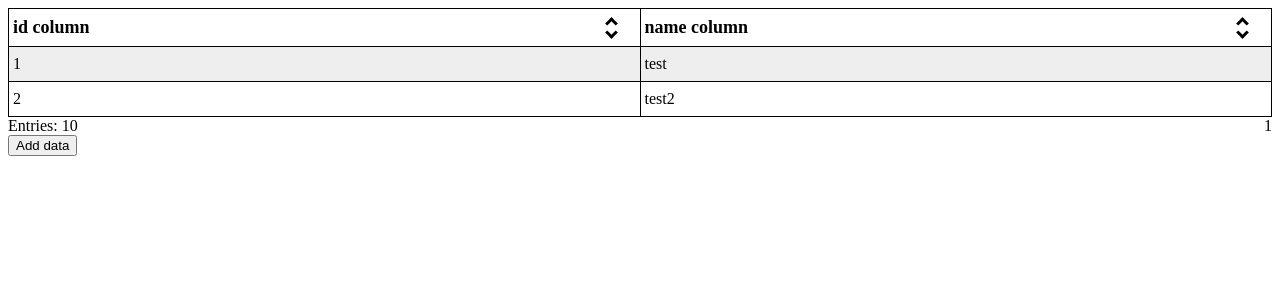
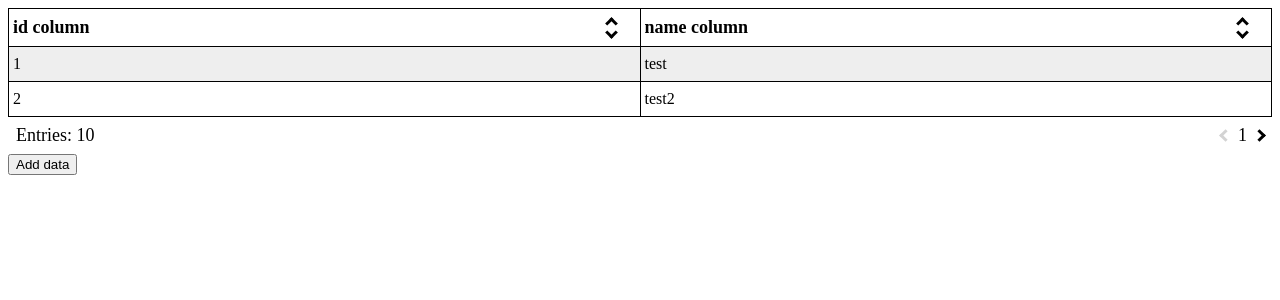
Before and after one commit to NoMercy235/angular-recap, an Angular app: page / in a window 1280 px wide. Shown: the top 300 px of the page. Built offline with nearby package versions, Linux system fonts and the light colour scheme.

Commit message:
feat: improved styling of pagination

```diff
--- a/src/shared/components/arrow/arrow.component.html
+++ b/src/shared/components/arrow/arrow.component.html
@@ -1,5 +1,6 @@
 <span
   class="arrow"
+  [class.disabled]="disabled"
   [class.up]="isDirectionUp()"
   [class.right]="isDirectionRight()"
   [class.down]="isDirectionDown()"
--- a/src/shared/components/arrow/arrow.component.scss
+++ b/src/shared/components/arrow/arrow.component.scss
@@ -1,7 +1,20 @@
 .arrow {
+  display: flex;
   border: solid black;
   border-width: 0 3px 3px 0;
   padding: 3px;
+
+  &:hover {
+    cursor: pointer;
+  }
+
+  &.disabled {
+    border-color: lightgray;
+
+    &:hover {
+      cursor: not-allowed;
+    }
+  }
 }
 
 .right {
--- a/src/shared/components/arrow/arrow.component.ts
+++ b/src/shared/components/arrow/arrow.component.ts
@@ -9,6 +9,7 @@ import { ArrowDirection } from "./arrowType";
 
 export class Arrow {
   @Input() direction: ArrowDirection;
+  @Input() disabled?: boolean = false;
 
   isDirectionUp = () => this.direction === ArrowDirection.Up;
   isDirectionRight = () => this.direction === ArrowDirection.Right;
--- a/src/shared/table/t-pagination/t-pagination.component.html
+++ b/src/shared/table/t-pagination/t-pagination.component.html
@@ -3,6 +3,8 @@
     Entries: {{pagination.total}}
   </div>
   <div class="pages-container">
-    {{pagination.page}}
+    <arrow [disabled]="isFirstPage()" [direction]="arrowDirectionEnum.Left"></arrow>
+    <span>{{pagination.page}}</span>
+    <arrow [disabled]="isLastPage()" [direction]="arrowDirectionEnum.Right"></arrow>
   </div>
 </div>
--- a/src/shared/table/t-pagination/t-pagination.component.scss
+++ b/src/shared/table/t-pagination/t-pagination.component.scss
@@ -1,7 +1,18 @@
 .container {
   display: flex;
+  padding: 8px;
+  font-size: large;
 
   .entries-container {
     flex: 1;
   }
+
+  .pages-container {
+    display: flex;
+    align-items: center;
+
+    & > *:not(:last-child) {
+      padding-right: 8px;
+    }
+  }
 }
--- a/src/shared/table/t-pagination/t-pagination.component.ts
+++ b/src/shared/table/t-pagination/t-pagination.component.ts
@@ -1,5 +1,6 @@
 import { Component, Input } from '@angular/core';
 import { TablePagination } from "../types";
+import { ArrowDirection } from "../../components/arrow/arrowType";
 
 @Component({
   selector: 't-pagination',
@@ -9,4 +10,13 @@ import { TablePagination } from "../types";
 
 export class TPagination {
   @Input() pagination: TablePagination;
+
+  get arrowDirectionEnum () { return ArrowDirection; }
+
+  isFirstPage = () => this.pagination.page === 1;
+
+  isLastPage = () => {
+    const { page, total, pageSize } = this.pagination;
+    return page >= (total / pageSize);
+  };
 }
--- a/src/shared/table/t-sort-icon/t-sort-icon.component.scss
+++ b/src/shared/table/t-sort-icon/t-sort-icon.component.scss
@@ -1,10 +1,6 @@
 .arrow-container arrow {
   display: flex;
   padding-right: 20px;
-
-  &:hover {
-    cursor: pointer;
-  }
 
   .sort-none-container {
     display: inline-flex;
```
